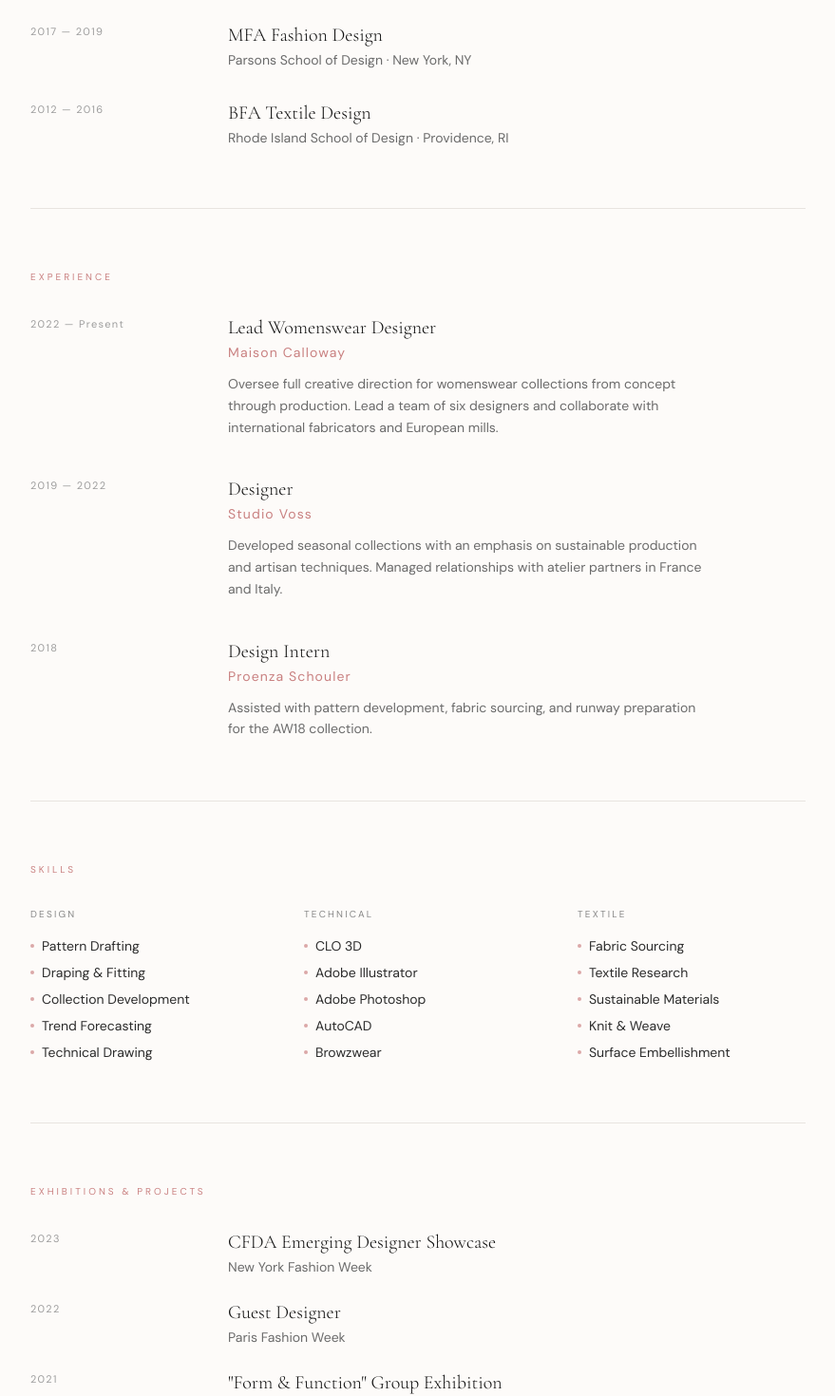
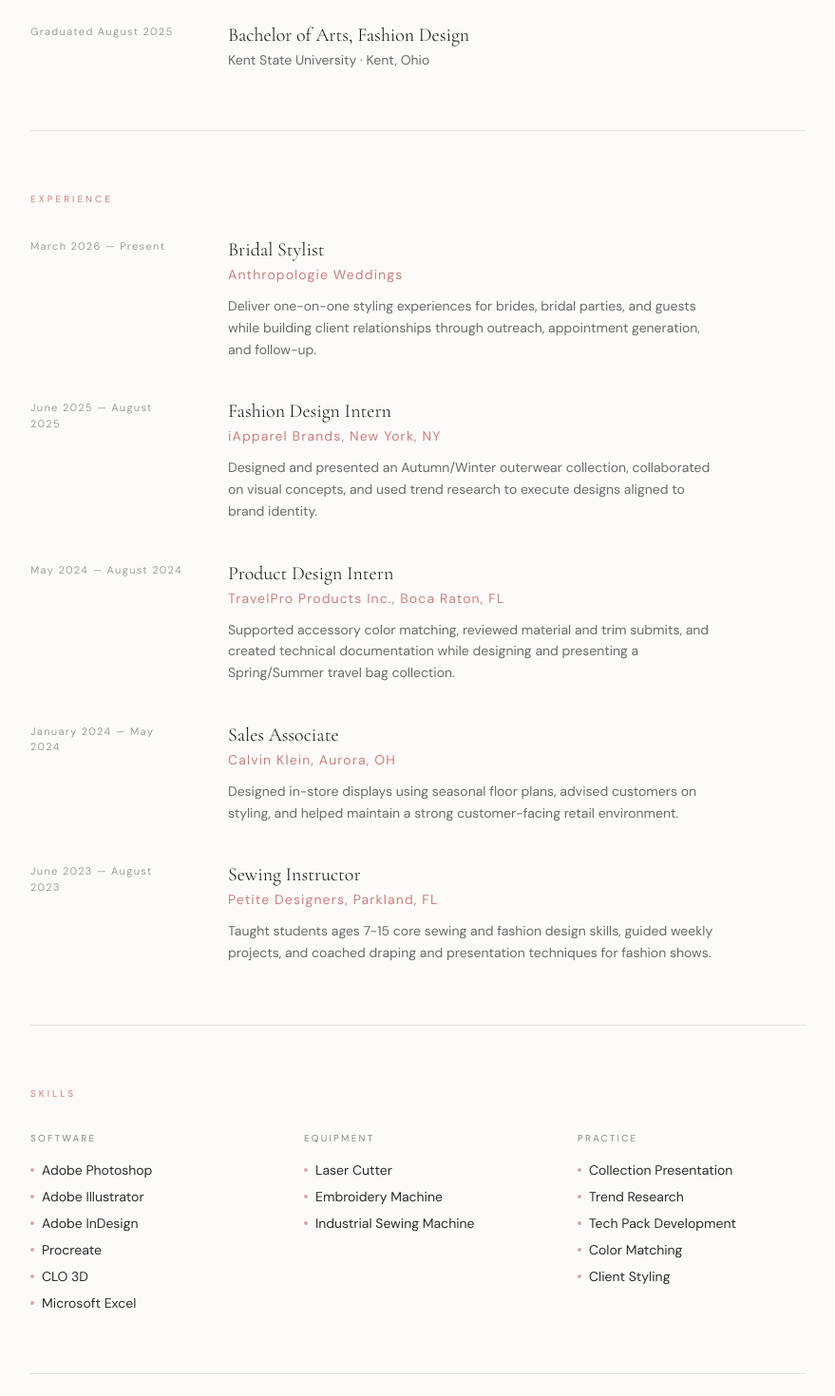
Before and after one commit to Jalen-Stephens/sidney-portfolio, a Next.js app: page /resume in a window 1280 px wide. Shown: the part 500-1970 px from the top of the page at 95% size, without its empty margins (200-1079 px from the left). Built offline with nearby package versions, Linux system fonts and the light colour scheme; no server answers.

Commit message:
updated photo and about section ewith resume details

```diff
--- a/app/about/page.tsx
+++ b/app/about/page.tsx
@@ -4,7 +4,7 @@
 export const metadata: Metadata = {
   title: "About — Sidney Riojas",
   description:
-    "Learn about Sidney Riojas, New York-based fashion designer trained at Parsons School of Design.",
+    "Learn about Sidney Riojas, a New York-based fashion designer and Kent State University graduate.",
 };
 
 export default function AboutPage() {
--- a/data/siteContent.ts
+++ b/data/siteContent.ts
@@ -23,24 +23,24 @@
   title: "Fashion Designer",
   location: "New York, NY",
   email: "sidneyriojas394@gmail.com",
-  bio: "Sidney Riojas is a multidisciplinary fashion designer based in New York. Trained at Parsons School of Design, Sidney's work explores the dialogue between structure and softness, tradition and innovation.",
+  bio: "Sidney Riojas is a fashion designer based in New York with hands-on experience across bridal styling, apparel design internships, and technical product development.",
   bioExtended:
-    "Each collection is a meditation on the body in space — how clothing can be both armor and revelation. Working primarily in natural fibers and responsible textiles, Sidney approaches design as a form of research, drawing from architecture, minimalist art, and the lived experience of the female body across cultures.",
+    "She earned a Bachelor of Arts in Fashion Design from Kent State University and has contributed to outerwear and travel accessories development through internships at iApparel Brands and TravelPro. Her background combines trend research, tech pack execution, and presentation-ready visual storytelling.",
   philosophy:
-    "Fashion begins not with trend but with touch — the weight of a fabric, the resistance of a seam. I design to outlast seasons.",
-  // IMAGEKIT SWAP: Replace path string with asset path in your ImageKit library
-  portraitUrl: "https://ik.imagekit.io/xajzoz300/portfolio/sidney-about.png",
-  heroImageUrl: resolveAssetUrl("home/hero-editorial", 900, 1100),
-  aboutImageUrl: resolveAssetUrl("about/studio", 1000, 700),
+    "I design with equal focus on fit, function, and visual impact, shaping pieces that communicate a clear point of view while remaining practical to wear.",
+  // Headshot provided by client
+  portraitUrl: "https://ik.imagekit.io/xajzoz300/portfolio/Sidney-headshot.JPG",
+  heroImageUrl: "https://ik.imagekit.io/xajzoz300/portfolio/Sidney-headshot.JPG",
+  aboutImageUrl: "https://ik.imagekit.io/xajzoz300/portfolio/Sidney-headshot.JPG",
 };
 
 // ── Social links ─────────────────────────────────────────────────────────────
 
 export const socialLinks: SocialLink[] = [
   {
-    platform: "Instagram",
-    url: "https://www.instagram.com/__itssidney__",
-    handle: "@__itssidney__",
+    platform: "Behance",
+    url: "https://www.behance.net/sidneyriojas1",
+    handle: "sidneyriojas1",
   },
   {
     platform: "LinkedIn",
@@ -59,17 +59,10 @@
 export const education: ResumeEducation[] = [
   {
     id: "edu-01",
-    degree: "MFA Fashion Design",
-    institution: "Parsons School of Design",
-    period: "2017 — 2019",
-    location: "New York, NY",
-  },
-  {
-    id: "edu-02",
-    degree: "BFA Textile Design",
-    institution: "Rhode Island School of Design",
-    period: "2012 — 2016",
-    location: "Providence, RI",
+    degree: "Bachelor of Arts, Fashion Design",
+    institution: "Kent State University",
+    period: "Graduated August 2025",
+    location: "Kent, Ohio",
   },
 ];
 
@@ -78,27 +71,43 @@
 export const experience: ResumeExperience[] = [
   {
     id: "exp-01",
-    title: "Lead Womenswear Designer",
-    company: "Maison Calloway",
-    period: "2022 — Present",
+    title: "Bridal Stylist",
+    company: "Anthropologie Weddings",
+    period: "March 2026 — Present",
     description:
-      "Oversee full creative direction for womenswear collections from concept through production. Lead a team of six designers and collaborate with international fabricators and European mills.",
+      "Deliver one-on-one styling experiences for brides, bridal parties, and guests while building client relationships through outreach, appointment generation, and follow-up.",
   },
   {
     id: "exp-02",
-    title: "Designer",
-    company: "Studio Voss",
-    period: "2019 — 2022",
+    title: "Fashion Design Intern",
+    company: "iApparel Brands, New York, NY",
+    period: "June 2025 — August 2025",
     description:
-      "Developed seasonal collections with an emphasis on sustainable production and artisan techniques. Managed relationships with atelier partners in France and Italy.",
+      "Designed and presented an Autumn/Winter outerwear collection, collaborated on visual concepts, and used trend research to execute designs aligned to brand identity.",
   },
   {
     id: "exp-03",
-    title: "Design Intern",
-    company: "Proenza Schouler",
-    period: "2018",
+    title: "Product Design Intern",
+    company: "TravelPro Products Inc., Boca Raton, FL",
+    period: "May 2024 — August 2024",
     description:
-      "Assisted with pattern development, fabric sourcing, and runway preparation for the AW18 collection.",
+      "Supported accessory color matching, reviewed material and trim submits, and created technical documentation while designing and presenting a Spring/Summer travel bag collection.",
+  },
+  {
+    id: "exp-04",
+    title: "Sales Associate",
+    company: "Calvin Klein, Aurora, OH",
+    period: "January 2024 — May 2024",
+    description:
+      "Designed in-store displays using seasonal floor plans, advised customers on styling, and helped maintain a strong customer-facing retail environment.",
+  },
+  {
+    id: "exp-05",
+    title: "Sewing Instructor",
+    company: "Petite Designers, Parkland, FL",
+    period: "June 2023 — August 2023",
+    description:
+      "Taught students ages 7-15 core sewing and fashion design skills, guided weekly projects, and coached draping and presentation techniques for fashion shows.",
   },
 ];
 
@@ -106,33 +115,32 @@
 
 export const skills: SkillGroup[] = [
   {
-    category: "Design",
+    category: "Software",
     items: [
-      "Pattern Drafting",
-      "Draping & Fitting",
-      "Collection Development",
-      "Trend Forecasting",
-      "Technical Drawing",
+      "Adobe Photoshop",
+      "Adobe Illustrator",
+      "Adobe InDesign",
+      "Procreate",
+      "CLO 3D",
+      "Microsoft Excel",
     ],
   },
   {
-    category: "Technical",
+    category: "Equipment",
     items: [
-      "CLO 3D",
-      "Adobe Illustrator",
-      "Adobe Photoshop",
-      "AutoCAD",
-      "Browzwear",
+      "Laser Cutter",
+      "Embroidery Machine",
+      "Industrial Sewing Machine",
     ],
   },
   {
-    category: "Textile",
+    category: "Practice",
     items: [
-      "Fabric Sourcing",
-      "Textile Research",
-      "Sustainable Materials",
-      "Knit & Weave",
-      "Surface Embellishment",
+      "Collection Presentation",
+      "Trend Research",
+      "Tech Pack Development",
+      "Color Matching",
+      "Client Styling",
     ],
   },
 ];
@@ -142,39 +150,33 @@
 export const exhibitions: Exhibition[] = [
   {
     id: "ex-01",
-    title: "CFDA Emerging Designer Showcase",
-    venue: "New York Fashion Week",
-    year: "2023",
+    title: "Autumn/Winter Outerwear Collection Presentation",
+    venue: "iApparel Brands Design + Sales Team",
+    year: "2025",
   },
   {
     id: "ex-02",
-    title: "Guest Designer",
-    venue: "Paris Fashion Week",
-    year: "2022",
+    title: "Spring/Summer Travel Bags Collection Presentation",
+    venue: "TravelPro Design + Marketing Team",
+    year: "2024",
   },
   {
     id: "ex-03",
-    title: '"Form & Function" Group Exhibition',
-    venue: "MoMA PS1, New York",
-    year: "2021",
-  },
-  {
-    id: "ex-04",
-    title: "Graduate Collection — Best in Show",
-    venue: "Parsons Fashion Benefit",
-    year: "2019",
+    title: "Student Fashion Show Project Mentorship",
+    venue: "Petite Designers",
+    year: "2023",
   },
 ];
 
 // ── About page inspiration ───────────────────────────────────────────────────
 
 export const inspirations = [
-  "Rei Kawakubo",
-  "Madeleine Vionnet",
-  "Agnes Martin",
-  "Donald Judd",
-  "Kazuyo Sejima",
-  "Peter Zumthor",
+  "Bridal Styling",
+  "Outerwear Development",
+  "Technical Design",
+  "Trend Research",
+  "Color Theory",
+  "Sewing Education",
 ];
 
 export const aboutImages = [
```
